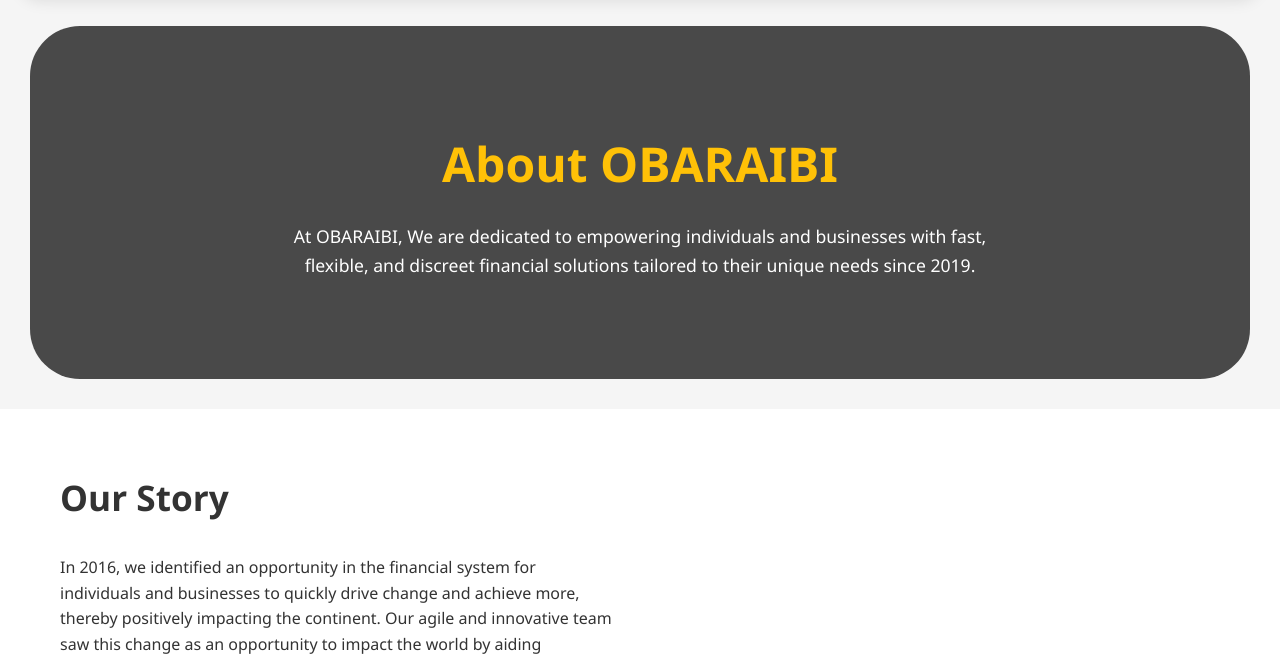
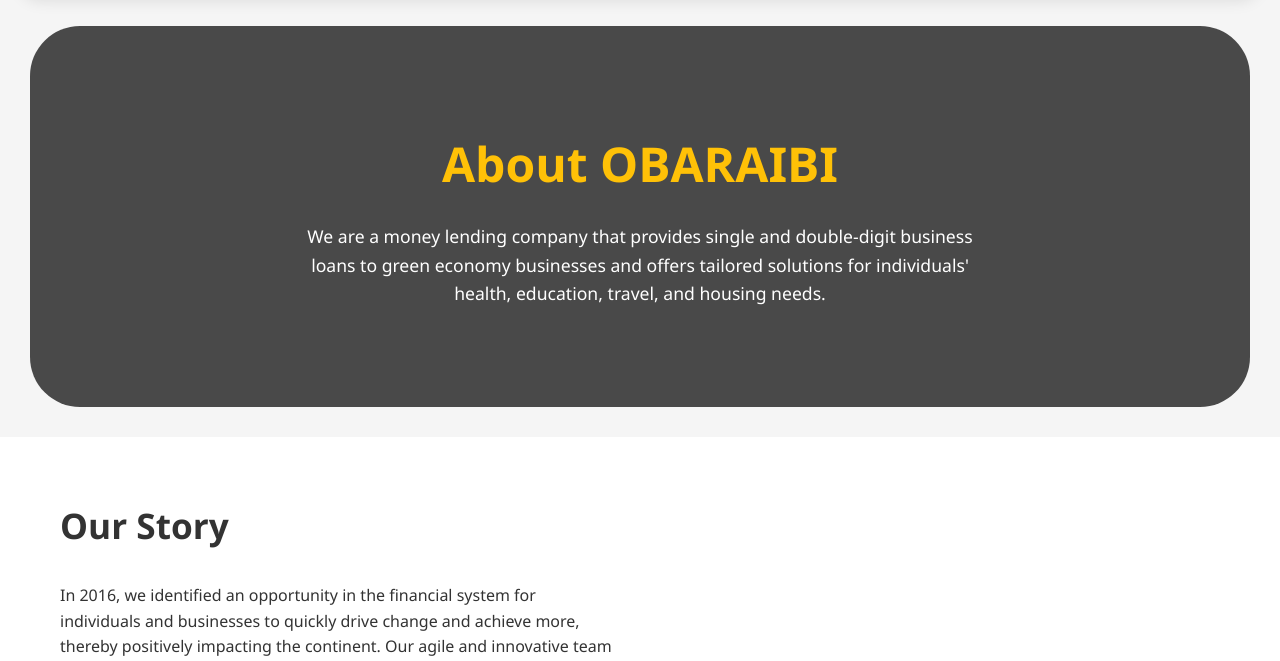
Before and after one commit to Olocraft/Obaraibi, a website: page about.html in a window 1280 px wide. Shown: the part 100-761 px from the top of the page. Drawn offline with Linux system fonts and the light colour scheme.

Commit message:
Update about.html

```diff
--- a/about.html
+++ b/about.html
@@ -539,9 +539,10 @@
       <div class="container">
         <h1>About OBARAIBI</h1>
         <p>
-          At OBARAIBI, We are dedicated to empowering individuals and businesses
-          with fast, flexible, and discreet financial solutions tailored to
-          their unique needs since 2019.
+          We are a money lending company that provides
+          single and double-digit business loans to green
+          economy businesses and offers tailored solutions for
+          individuals' health, education, travel, and housing needs.
         </p>
       </div>
     </section>
```
